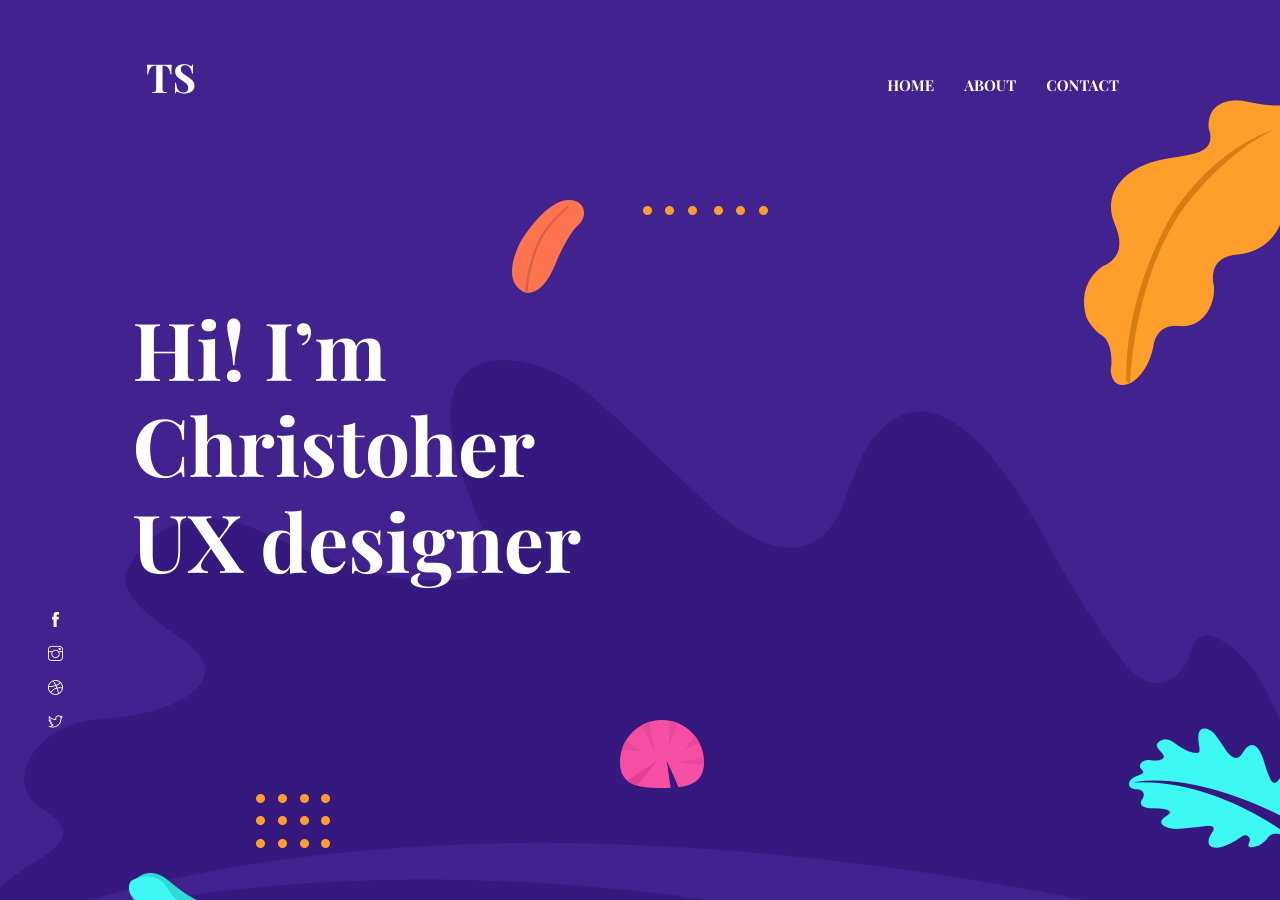
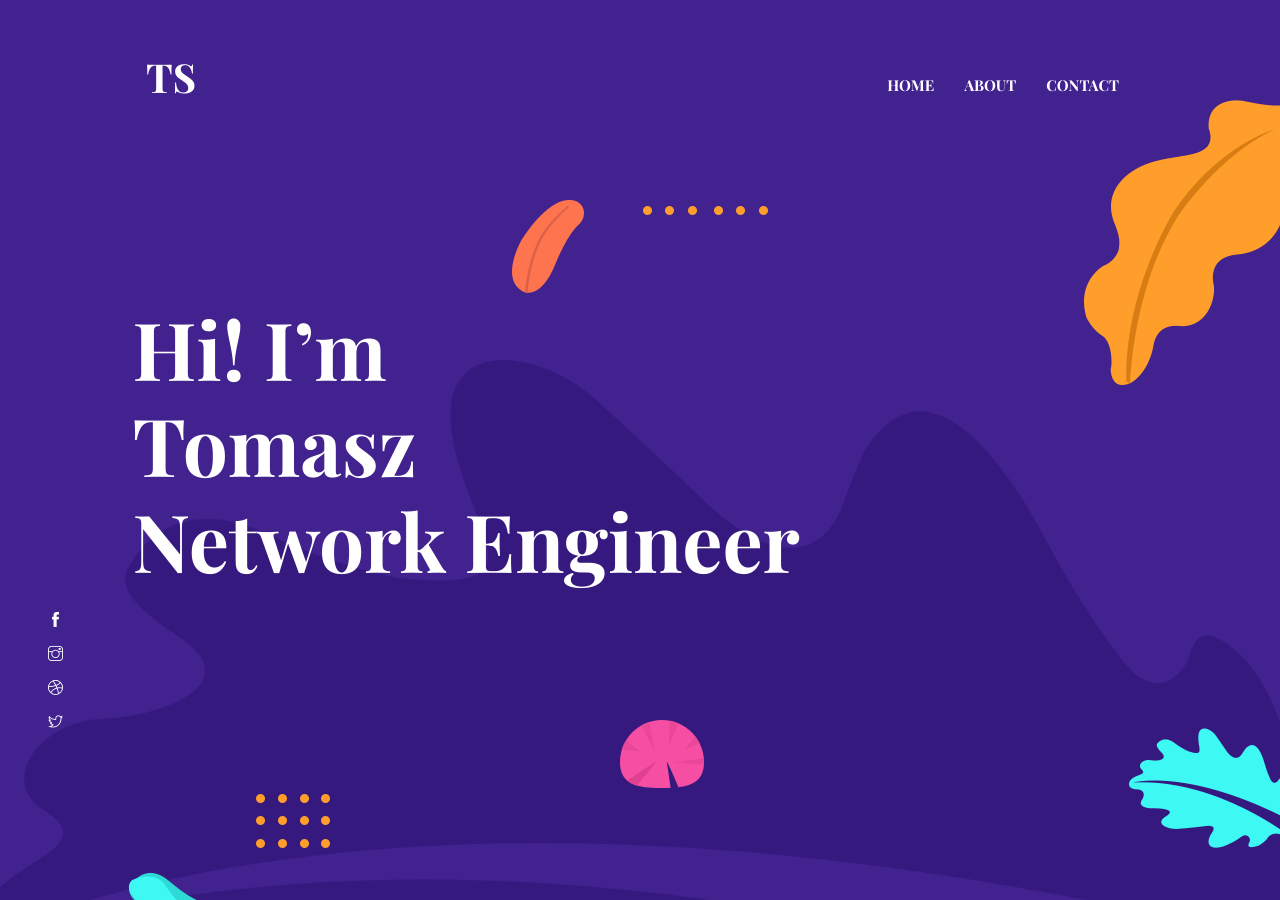
Before and after one commit to swid-tom/swid-tom.github.io, a Jekyll site: the page built from index.html, in a window 1280 px wide and 900 px high. Built offline with Jekyll 4.4.1, drawn with Linux system fonts in a browser that asks for light colours.

Commit message:
Update hero title in settings.yml

```diff
--- a/_data/settings.yml
+++ b/_data/settings.yml
@@ -36,7 +36,7 @@
 # Hero Section
 
 hero:
-  hero-title: Hi! I’m <br> Christoher <br> UX designer
+  hero-title: Hi! I’m <br> Tomasz <br> Network Engineer
 
 social:
   - { icon: "ti-facebook", link: "#" }
```
